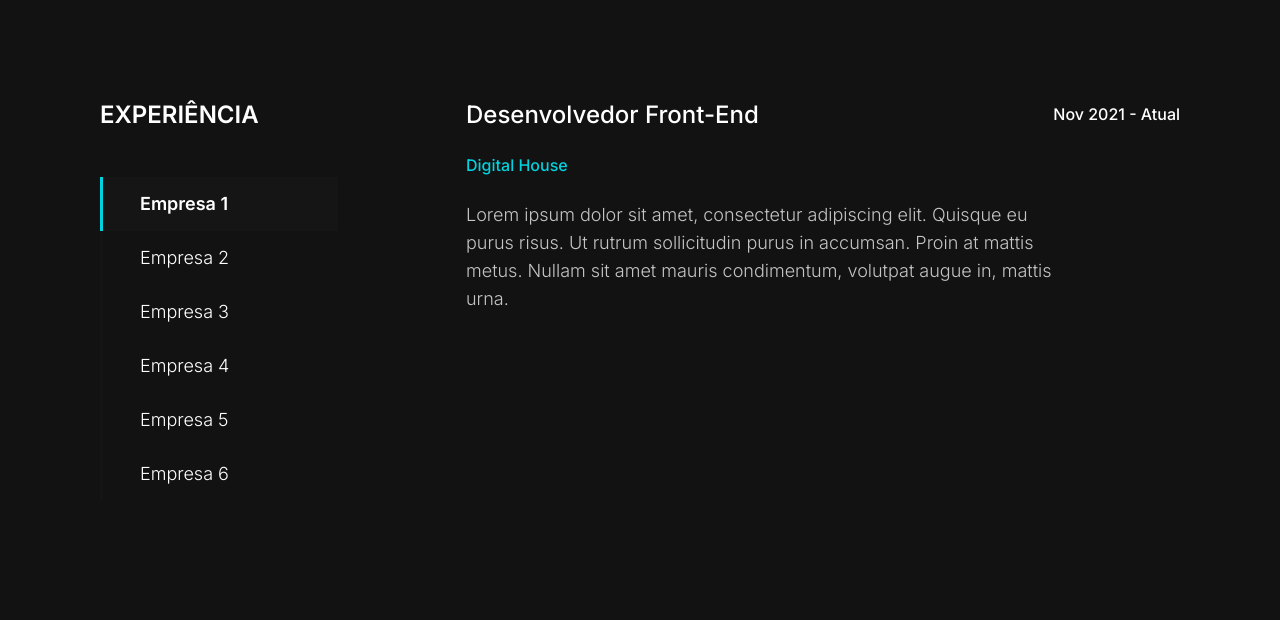
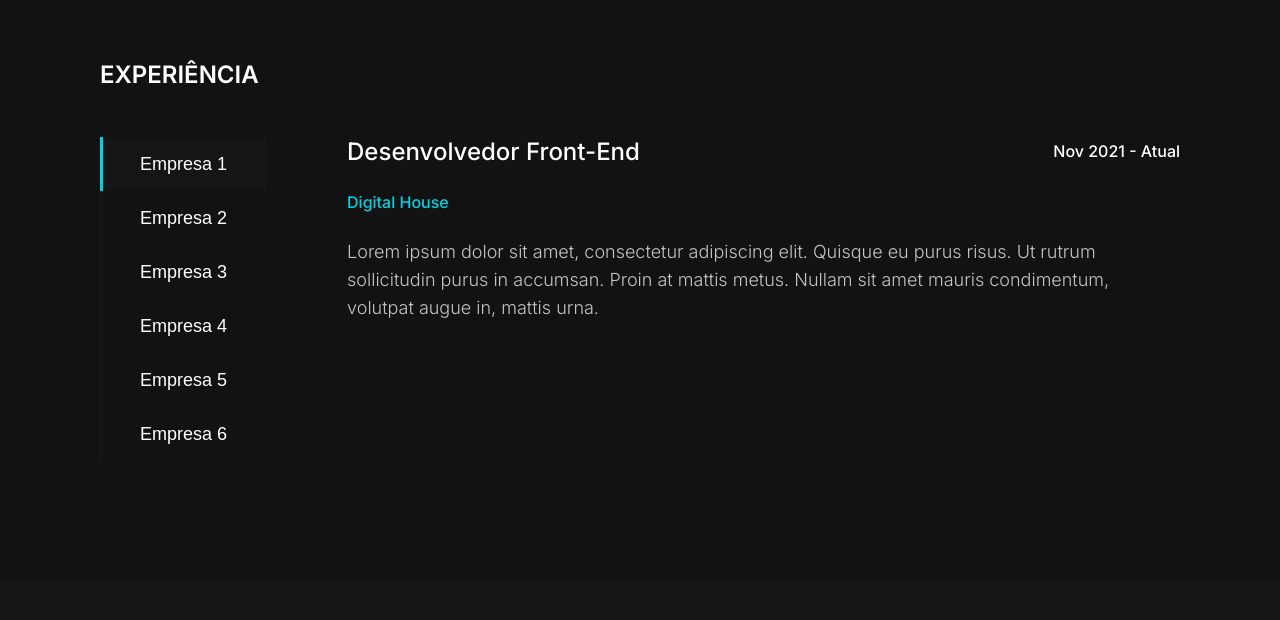
Before and after one commit to Eduardomarra/20-portfolio, a React (Create React App) app: page / in a window 1280 px wide. Shown: the part 1580-2200 px from the top of the page. Built offline with nearby package versions, Linux system fonts and the light colour scheme.

Commit message:
refactor: created component jobList

```diff
--- a/src/components/Experiences/index.tsx
+++ b/src/components/Experiences/index.tsx
@@ -1,37 +1,25 @@
 import React from 'react'
 
-import { Wrapper, Content, NavExperiences, JobDescription } from './styles'
+import { JobList } from '../JobList'
+
+import {
+    Wrapper,
+    Content,
+    NavExperiences,
+    JobDescription,
+    TitleExperience
+} from './styles'
 
 export function Experiences() {
     return (
         <>
             <Wrapper>
                 <Content>
+                    <TitleExperience>
+                        <h1>Experiência</h1>
+                    </TitleExperience>
                     <NavExperiences>
-                        <h1>Experiência</h1>
-                        <nav>
-                            <ul>
-                                <li className="active">
-                                    <a href="/">Empresa 1</a>
-                                </li>
-                                <li>
-                                    <a href="/">Empresa 2</a>
-                                </li>
-                                <li>
-                                    <a href="/">Empresa 3</a>
-                                </li>
-                                <li>
-                                    <a href="/">Empresa 4</a>
-                                </li>
-                                <li>
-                                    <a href="/">Empresa 5</a>
-                                </li>
-                                <li>
-                                    <a href="/">Empresa 6</a>
-                                </li>
-                            </ul>
-                        </nav>
-                    </NavExperiences>
+                        <JobList />
                         <JobDescription>
                             <h1>
                                 Desenvolvedor Front-End
@@ -39,13 +27,14 @@ export function Experiences() {
                             </h1>
                             <h3>Digital House</h3>
                             <p>
-                            Lorem ipsum dolor sit amet, consectetur adipiscing
-                            elit. Quisque eu purus risus. Ut rutrum sollicitudin
-                            purus in accumsan. Proin at mattis metus. Nullam sit
-                            amet mauris condimentum, volutpat augue in, mattis
-                            urna.
+                                Lorem ipsum dolor sit amet, consectetur
+                                adipiscing elit. Quisque eu purus risus. Ut
+                                rutrum sollicitudin purus in accumsan. Proin at
+                                mattis metus. Nullam sit amet mauris
+                                condimentum, volutpat augue in, mattis urna.
                             </p>
                         </JobDescription>
+                    </NavExperiences>
                 </Content>
             </Wrapper>
         </>
--- a/src/components/Experiences/styles.ts
+++ b/src/components/Experiences/styles.ts
@@ -3,25 +3,22 @@ import styled, { css } from 'styled-components'
 export const Wrapper = styled.div`
     ${({ theme }) => css`
         max-width: 100vw;
-        height: 90vh;
         background: ${theme.colors.dark};
         display: flex;
         align-items: center;
         justify-content: center;
+        padding: calc(${theme.spacings.large} * 3) 0;
     `}
 `
 
 export const Content = styled.div`
     ${({ theme }) => css`
+        display: flex;
+        flex-direction: column;
         width: ${theme.grid.container};
-        display: grid;
-        grid-template-columns: 1fr 3fr;
-        gap: calc(${theme.spacings.xxlarge}*2);
-        margin: 0 auto;
     `}
 `
-
-export const NavExperiences = styled.div`
+export const TitleExperience = styled.div`
     ${({ theme }) => css`
         h1 {
             font-weight: 600;
@@ -31,37 +28,14 @@ export const NavExperiences = styled.div`
             color: ${theme.colors.light};
             margin-bottom: ${theme.spacings.xlarge};
         }
-        li {
-            padding: ${theme.spacings.xsmall} ${theme.spacings.large};
-            position: relative;
+    `}
+`
 
-            &::before {
-                content: '';
-                width: 3px;
-                height: 5.4rem;
-                background: ${theme.colors.darken};
-                display: block;
-                position: absolute;
-                left: 0;
-                top: 0;
-            }
-            a {
-                font-weight: 300;
-                font-size: ${theme.font.sizes.large};
-                line-height: 2.2rem;
-                color: ${theme.colors.light};
-            }
-        }
-        li.active {
-            background: ${theme.colors.darken};
-            &::before {
-                content: '';
-                background: ${theme.colors.primary};
-            }
-            a {
-                font-weight: 600;
-            }
-        }
+export const NavExperiences = styled.div`
+    ${({ theme }) => css`
+        display: grid;
+        grid-template-columns: auto 1fr;
+        gap: calc(${theme.spacings.large} * 2);
     `}
 `
 
@@ -89,7 +63,6 @@ export const JobDescription = styled.div`
             margin-bottom: ${theme.spacings.small};
         }
         p {
-            max-width: 60rem;
             font-weight: 300;
             font-size: ${theme.font.sizes.large};
             line-height: 2.8rem;
--- /dev/null
+++ b/src/components/JobList/index.tsx
@@ -0,0 +1,62 @@
+import React, { useState } from 'react'
+
+import { Navigation, NavigationItem } from './styles'
+
+export function JobList() {
+    const [active, setActive] = useState('empresa1')
+
+    return (
+        <>
+            <Navigation>
+                <li>
+                    <NavigationItem
+                        isActive={active === 'empresa1'}
+                        onClick={() => setActive('empresa1')}
+                    >
+                        Empresa 1
+                    </NavigationItem>
+                </li>
+                <li>
+                    <NavigationItem
+                        isActive={active === 'empresa2'}
+                        onClick={() => setActive('empresa2')}
+                    >
+                        Empresa 2
+                    </NavigationItem>
+                </li>
+                <li>
+                    <NavigationItem
+                        isActive={active === 'empresa3'}
+                        onClick={() => setActive('empresa3')}
+                    >
+                        Empresa 3
+                    </NavigationItem>
+                </li>
+                <li>
+                    <NavigationItem
+                        isActive={active === 'empresa4'}
+                        onClick={() => setActive('empresa4')}
+                    >
+                        Empresa 4
+                    </NavigationItem>
+                </li>
+                <li>
+                    <NavigationItem
+                        isActive={active === 'empresa5'}
+                        onClick={() => setActive('empresa5')}
+                    >
+                        Empresa 5
+                    </NavigationItem>
+                </li>
+                <li>
+                    <NavigationItem
+                        isActive={active === 'empresa6'}
+                        onClick={() => setActive('empresa6')}
+                    >
+                        Empresa 6
+                    </NavigationItem>
+                </li>
+            </Navigation>
+        </>
+    )
+}
--- /dev/null
+++ b/src/components/JobList/styles.ts
@@ -0,0 +1,48 @@
+import styled, { css } from 'styled-components'
+
+export const Navigation = styled.ul``
+
+type NavigationItemProps = {
+    isActive: boolean
+}
+
+export const NavigationItem = styled.button<NavigationItemProps>`
+    ${({ theme, isActive }) => css`
+        display: block;
+        font-weight: 300;
+        font-size: ${theme.font.sizes.large};
+        line-height: 2.2rem;
+        color: ${theme.colors.light};
+        text-align: left;
+        width: 100%;
+        padding: ${theme.spacings.xsmall} ${theme.spacings.large};
+        position: relative;
+
+        &::before {
+            content: '';
+            width: 3px;
+            height: 100%;
+            background: ${theme.colors.darken};
+            display: block;
+            position: absolute;
+            left: 0;
+            top: 0;
+        }
+
+        &:hover {
+            background: ${theme.colors.darken};
+
+            &::before {
+                background: ${theme.colors.primary};
+            }
+        }
+
+        ${isActive &&
+        css`
+            background: ${theme.colors.darken};
+            &::before {
+                background: ${theme.colors.primary};
+            }
+        `}
+    `}
+`
--- a/src/styles/global.ts
+++ b/src/styles/global.ts
@@ -17,6 +17,8 @@ const GlobalStyles = createGlobalStyle`
         }
         button {
             cursor: pointer;
+            background: none;
+            border: none;
         }
 
         ul {
```
Lines whose indentation alone changed are shown as unchanged.
